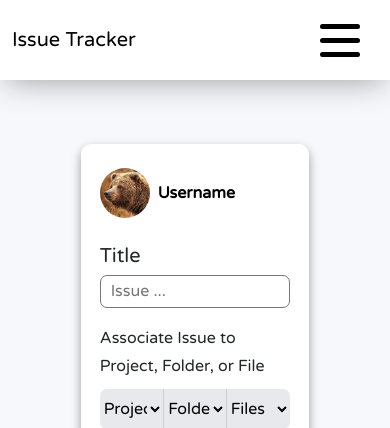
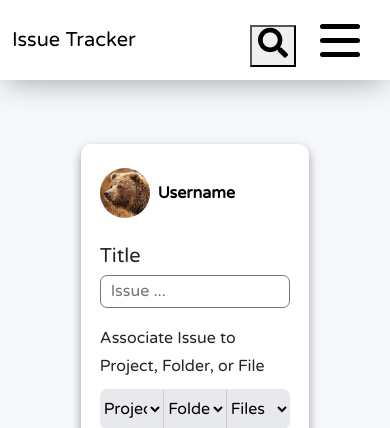
Before and after one commit to RHAM231/GitHub-Issue-Frontend, a Django app: page /issue-create in a window 390 px wide. Shown: the top 428 px of the page. Run offline with Django 3.2, Linux system fonts and the light colour scheme; some libraries are stand-ins or nearby versions.

Commit message:
Working on mobile search bar

```diff
--- a/base/templates/base/base.html
+++ b/base/templates/base/base.html
@@ -53,6 +53,13 @@ See views.py under the projects app
 <body>
   <nav class="navbar navbar-expand-custom">
     <a class="navbar-brand" href="">Issue Tracker</a>
+    <a class="nav-search-mobile hide ml-auto">
+      <button class="">
+        <span class="nav-search-icon">
+          <i class="fas fa-search"></i>
+        </span>
+      </button>
+    </a>
     <a>
       <button class="navbar-toggler"
               type="button"
--- a/static/style.css
+++ b/static/style.css
@@ -66,6 +66,20 @@ body, html {
   z-index: 9;
 }
 
+.nav-search-mobile{
+  width: 40px;
+  height: 80px;
+  padding-top: 25px;
+  text-align: center;
+  cursor: pointer;
+  background: #ffffff;
+  border: none;
+}
+
+.nav-search-icon > i{
+  font-size: 30px;
+}
+
 /*Style and position the logo*/
 .navbar-brand{
   color: #000000;
```
